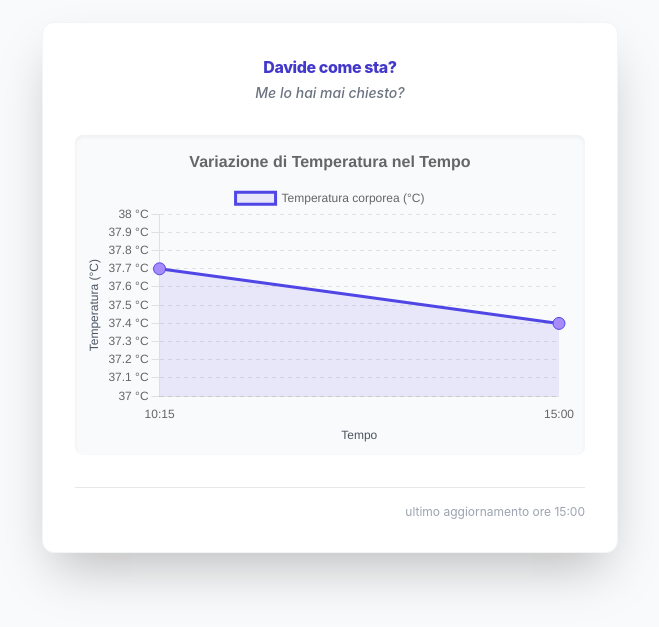
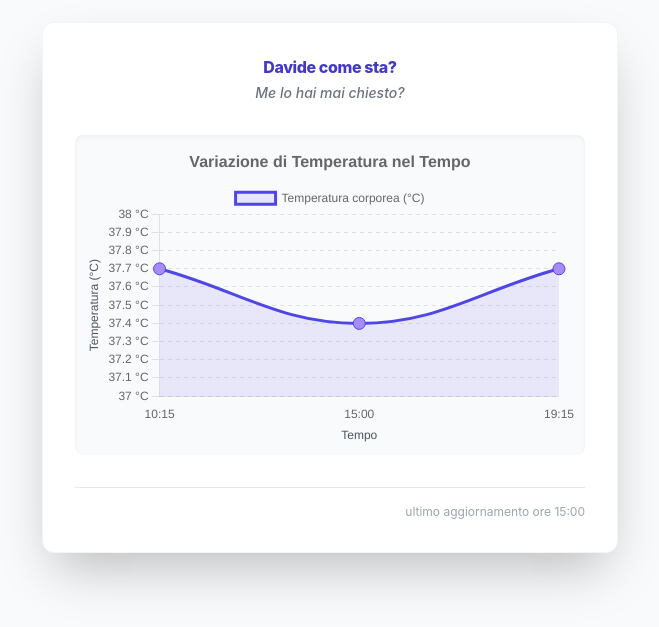
Before and after one commit to edivad98-i/febbre, a plain HTML site: page index.html in a window 1280 px wide. Shown: the part 113-740 px from the top of the page, without its empty margins (310-969 px from the left). Drawn offline with nearby package versions, Linux system fonts and the light colour scheme.

Commit message:
Update index.html

```diff
--- a/index.html
+++ b/index.html
@@ -49,9 +49,9 @@
         document.addEventListener('DOMContentLoaded', () => {
             const ctx = document.getElementById('temperaturaGrafico').getContext('2d');
 
-            // Dati forniti
-            const labels = ['10:15', '15:00']; // Asse X: Tempo
-            const dataPoints = [37.7, 37.4]; // Asse Y: Temperatura
+            // Dati forniti aggiornati
+            const labels = ['10:15', '15:00', '19:15']; // Asse X: Tempo (aggiunto 19:15)
+            const dataPoints = [37.7, 37.4, 37.7]; // Asse Y: Temperatura (aggiunto 37.7)
 
             new Chart(ctx, {
                 type: 'line',
```
